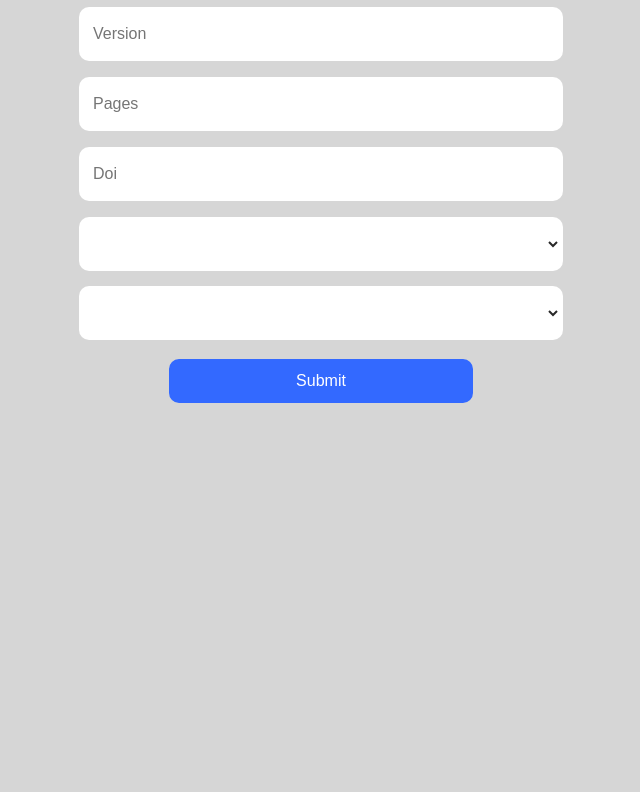
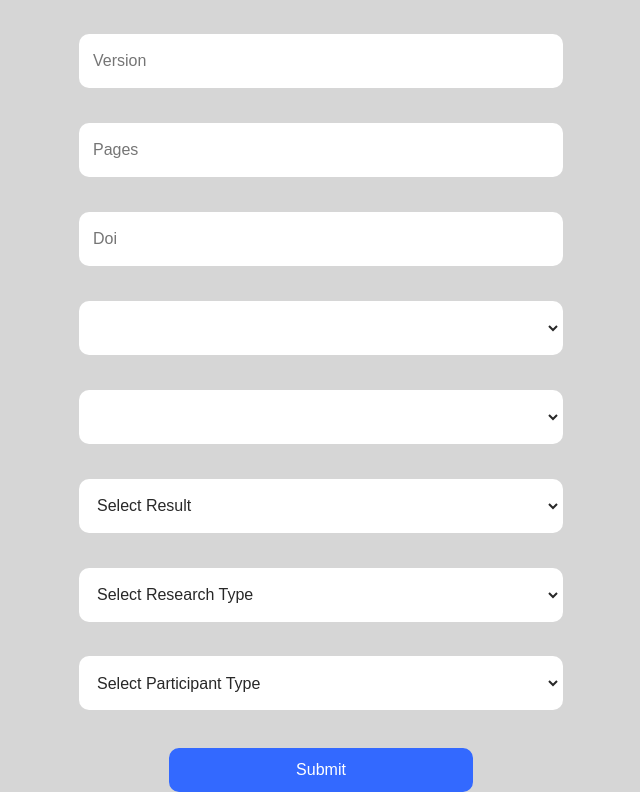
Before and after one commit to CamGham/CISE_SPEED, a React (Create React App) app in the folder frontend/: page /analyse/1 in a window 1280 px wide. Shown: the part 558-1350 px from the top of the page, without its empty margins (319-959 px from the left). Before the commit the page ends 961 px from the top, so only its background shows below. Built offline with nearby package versions, Linux system fonts and the light colour scheme; no server answers.

Commit message:
analysation of article complete

```diff
--- /dev/null
+++ b/frontend/src/components/AnalystForm.css
@@ -0,0 +1,120 @@
+.form {
+  width: 50%;
+  display: flex;
+  flex-direction: column;
+  justify-content: center;
+  align-items: center;
+}
+.inputCont {
+  display: grid;
+  width: 800px;
+  grid-template-columns: [first] 20% [second] auto[third] 20% [fourth];
+  grid-template-rows: repeat(13, 11% [col-start]);
+}
+.field {
+  grid-column-start: second;
+  grid-column-end: third;
+  justify-self: center;
+  width: 100%;
+  height: 50px;
+  border-radius: 10px;
+  border-width: 2px;
+  border-color: rgba(255, 255, 255, 0.1);
+  border-style: solid;
+  background-color: rgba(255, 255, 255, 1);
+  transition: 0.3s all;
+  margin: 2px;
+}
+.field:hover {
+  background-color: rgba(255, 255, 255, 0.8);
+  box-shadow: 0px 4px 20px 0px rgba(0, 0, 0, 0.05);
+}
+.field:focus-within {
+  border-color: #3369ff;
+}
+input {
+  width: 95%;
+  height: 100%;
+  padding: 0px 12px;
+  border: none;
+  font-size: 16px;
+  font-weight: 400;
+  background-color: transparent;
+  color: #282828;
+  outline: none;
+}
+select {
+  width: 100%;
+  height: 100%;
+  padding: 0px 12px;
+  border: none;
+  font-size: 16px;
+  font-weight: 400;
+  background-color: transparent;
+  color: #282828;
+  outline: none;
+}
+.error {
+  font-size: 20px;
+  font-weight: 600;
+  padding-left: 5px;
+  color: red;
+}
+.errCon {
+  grid-column-start: third;
+  grid-column-end: fourth;
+  justify-self: center;
+  align-self: center;
+}
+.submit {
+  grid-column-start: second;
+  grid-column-end: third;
+  justify-self: center;
+  width: 300px;
+  height: 40px;
+  border-radius: 10px;
+  border-width: 2px;
+  border-style: solid;
+  background-color: #3369ff;
+  transition: 0.3s all;
+  margin: 5px;
+}
+.submit > input {
+  color: white;
+  width: 100%;
+  cursor: pointer;
+}
+.submit:hover {
+  background-color: #3d71ff;
+  box-shadow: 0px 4px 20px 0px rgba(0, 0, 0, 0.05);
+}
+.fileupload {
+  width: 0.1px;
+  height: 0.1px;
+  opacity: 0;
+  overflow: hidden;
+  position: absolute;
+  z-index: -1;
+}
+.fileupload + label {
+  display: flex;
+  justify-content: center;
+  align-items: center;
+  width: 100%;
+  height: 30px;
+  border-radius: 10px;
+  border-width: 2px;
+  border-style: solid;
+  background-color: white;
+  transition: 0.3s all;
+  margin: 5px;
+  padding-left: 5px;
+  padding-right: 5px;
+  cursor: pointer;
+}
+.fileupload + label:hover {
+  background-color: rgba(255, 255, 255, 0.8);
+}
+.bibtexCont {
+  display: flex;
+}
--- a/frontend/src/components/AnalystForm.js
+++ b/frontend/src/components/AnalystForm.js
@@ -2,7 +2,7 @@ import React, { useEffect } from 'react';
 import axios from 'axios';
 import { useFormik } from 'formik';
 import * as Yup from 'yup';
-import './SubForm.css';
+import './AnalystForm.css';
 
 const AnalystForm = (props) => {
   const data = props.data;
@@ -17,16 +17,16 @@ const AnalystForm = (props) => {
       version: data.version,
       pages: data.pages,
       doi: data.doi,
-      status: data.status,
+      status: 'completed',
       semethod: data.semethod,
       claim: data.claim,
-      result: data.result,
+      result: '',
       research: '',
       participant: '',
     };
     formik.setValues(newValues);
-    document.getElementById("semethod").value = data.semethod;
-    document.getElementById("claim").value = data.claim;
+    document.getElementById('semethod').value = data.semethod;
+    document.getElementById('claim').value = data.claim;
   }, [data]);
 
   //formik form
@@ -41,10 +41,10 @@ const AnalystForm = (props) => {
       version: '',
       pages: '',
       doi: '',
-      status: 'pending',
+      status: 'completed',
       semethod: '',
       claim: '',
-      result: true,
+      result: '',
       research: '',
       participant: '',
     },
@@ -60,18 +60,21 @@ const AnalystForm = (props) => {
       doi: Yup.string().required('Required'),
       semethod: Yup.string().required('Required'),
       claim: Yup.string().required('Required'),
+      result: Yup.string().required('Required'),
+      research: Yup.string().required('Required'),
+      participant: Yup.string().required('Required'),
     }),
     //on submission of form
     onSubmit: (values) => {
-      alert(JSON.stringify(values, null, 2));
-      //   axios
-      //     .post('http://localhost:8082/api/articles', values)
-      //     .then((res) => {
-      //       formik.resetForm();
-      //     })
-      //     .catch((err) => {
-      //       console.log('error when submitting: ' + err);
-      //     });
+        axios
+          .post('http://localhost:8082/api/articles', values)
+          .then((res) => {
+            formik.resetForm();
+            alert("Article completed");
+          })
+          .catch((err) => {
+            console.log('error when submitting: ' + err);
+          });
     },
   });
 
@@ -204,7 +207,7 @@ const AnalystForm = (props) => {
           <select
             type="text"
             name="semethod"
-            id='semethod'
+            id="semethod"
             onChange={formik.handleChange}
             onBlur={formik.handleBlur}
             value={formik.values.semethod}
@@ -246,6 +249,66 @@ const AnalystForm = (props) => {
           ) : null}
         </div>
 
+        <div className="field">
+          <select
+            type="text"
+            name="result"
+            id="result"
+            onChange={formik.handleChange}
+            onBlur={formik.handleBlur}
+            value={formik.values.result}
+          >
+            <option value="">Select Result</option>
+            <option value="Agree">Agree</option>
+            <option value="Disagree">Disagree</option>
+          </select>
+        </div>
+        <div className="errCon">
+          {formik.touched.result && formik.errors.result ? (
+            <div className="error">{formik.errors.result}</div>
+          ) : null}
+        </div>
+
+        <div className="field">
+          <select
+            type="text"
+            name="research"
+            id="research"
+            onChange={formik.handleChange}
+            onBlur={formik.handleBlur}
+            value={formik.values.research}
+          >
+            <option value="">Select Research Type</option>
+            <option value="Case Study">Case Study</option>
+            <option value="Experiment">Experiment</option>
+          </select>
+        </div>
+        <div className="errCon">
+          {formik.touched.research && formik.errors.research ? (
+            <div className="error">{formik.errors.research}</div>
+          ) : null}
+        </div>
+
+        <div className="field">
+          <select
+            type="text"
+            name="participant"
+            id="participant"
+            onChange={formik.handleChange}
+            onBlur={formik.handleBlur}
+            value={formik.values.participant}
+          >
+            <option value="">Select Participant Type</option>
+            <option value="Student">Student</option>
+            <option value="Practitioner">Practitioner</option>
+          </select>
+        </div>
+        <div className="errCon">
+          {formik.touched.participant && formik.errors.participant ? (
+            <div className="error">{formik.errors.participant}</div>
+          ) : null}
+        </div>
+
         <div className="submit">
           <input type="submit" />
         </div>
--- a/frontend/src/pages/AnalystArticle.js
+++ b/frontend/src/pages/AnalystArticle.js
@@ -31,7 +31,6 @@ const AnalystArticle = () => {
   return (
     <div className="doc">
       <h1>Article Analysis</h1>
-      <h2>showing {id}</h2>
       <div className="navCon">
         <Link to="/accepted" className="nav">
           <HomeIcon data-testid="home" style={{ fontSize: '40px' }} />
```
